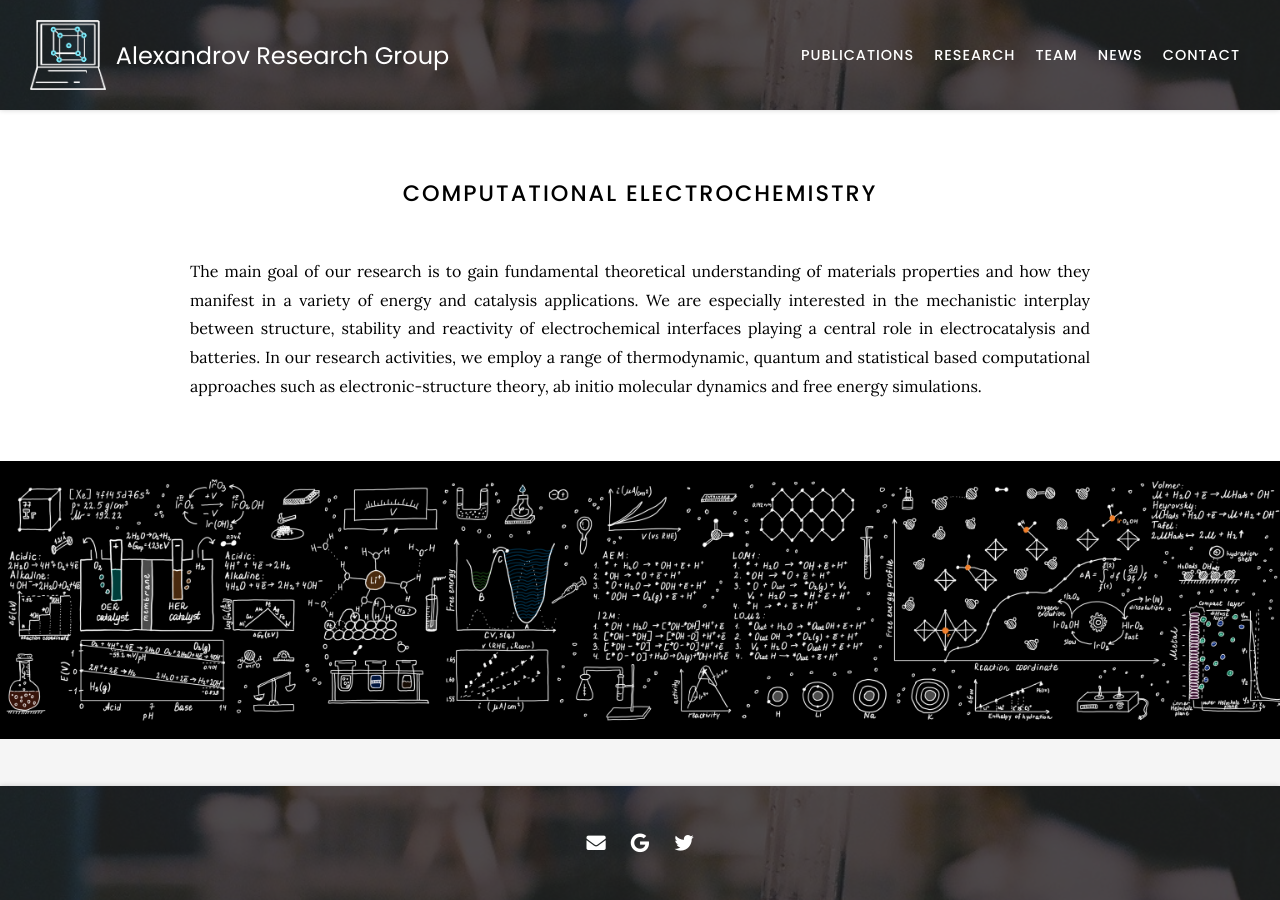
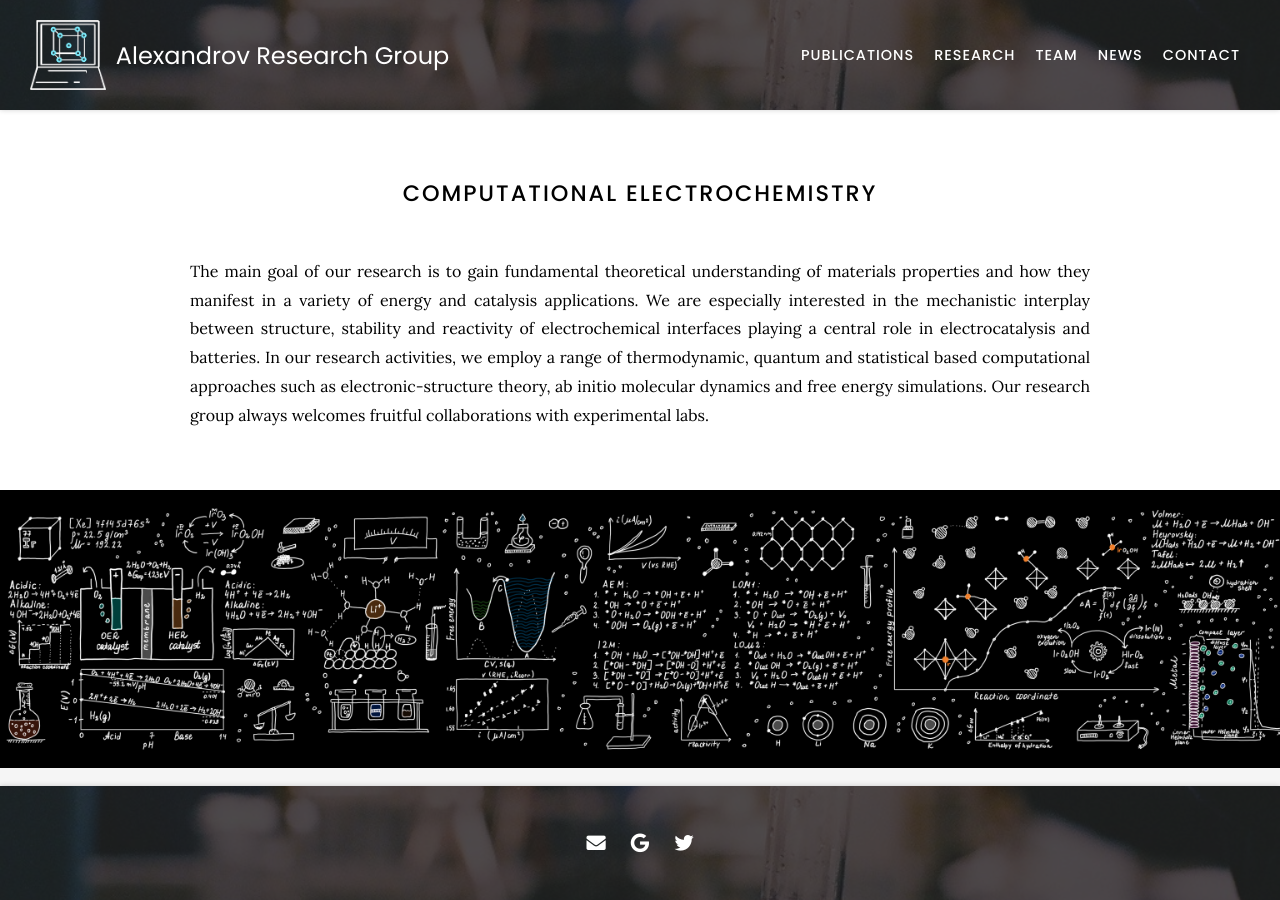
Before and after one commit to valexandrov/webpage, a Jekyll site: the page built from index.md, in a window 1280 px wide. Built offline with Jekyll 4.4.1, drawn with Linux system fonts in a browser that asks for light colours; nearby versions of some CDN libraries.

Commit message:
index.md updated

```diff
--- a/index.md
+++ b/index.md
@@ -4,7 +4,7 @@
 
 # Computational Electrochemistry
 
-The main goal of our research is to gain fundamental theoretical understanding of materials properties and how they manifest in a variety of energy and catalysis applications. We are especially interested in the mechanistic interplay between structure, stability and reactivity of electrochemical interfaces playing a central role in electrocatalysis and batteries. In our research activities, we employ a range of thermodynamic, quantum and statistical based computational approaches such as electronic-structure theory, ab initio molecular dynamics and free energy simulations.
+The main goal of our research is to gain fundamental theoretical understanding of materials properties and how they manifest in a variety of energy and catalysis applications. We are especially interested in the mechanistic interplay between structure, stability and reactivity of electrochemical interfaces playing a central role in electrocatalysis and batteries. In our research activities, we employ a range of thermodynamic, quantum and statistical based computational approaches such as electronic-structure theory, ab initio molecular dynamics and free energy simulations. Our research group always welcomes fruitful collaborations with experimental labs.
 
 {:.center}
 {% include section.html full=true %}
```
